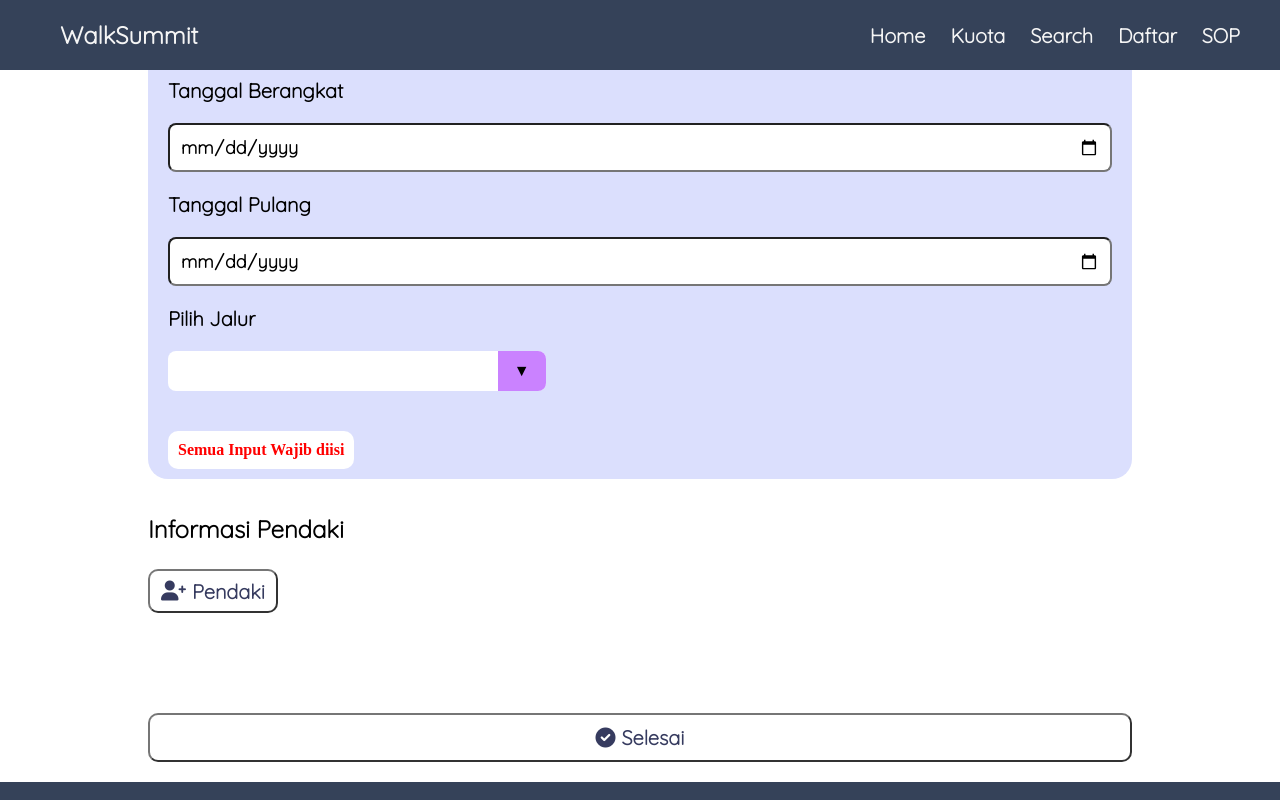
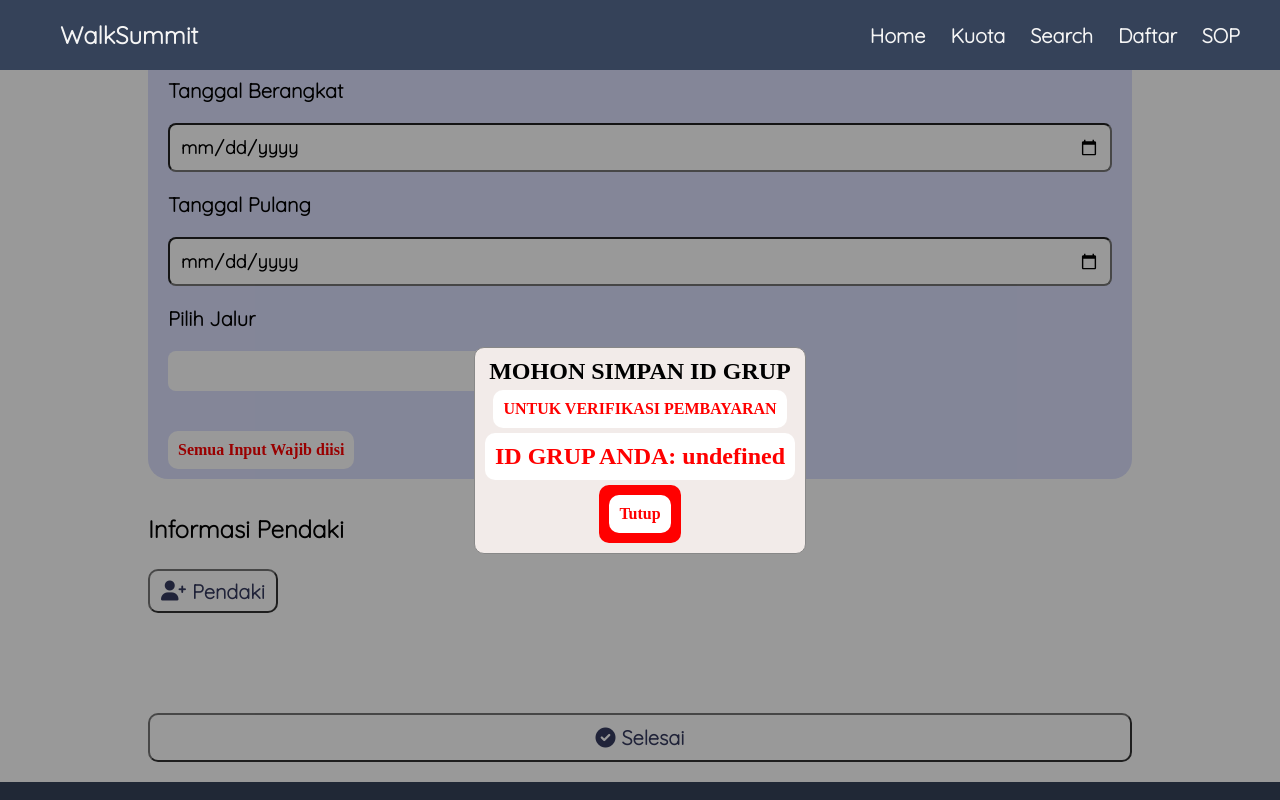
Before and after one commit to Septian182000/walksummit-fe, a Vue app: page /daftar in a window 1280 px wide. Both pictures are taken after a click on the button "Selesai". Shown: the part 122-922 px from the top of the page. Built offline with nearby package versions, Linux system fonts and the light colour scheme; a web font is replaced by a local one.

Commit message:
Membuat modal pada Halaman daftar untuk mengetahui id grup yang digunakan untuk verifikasi pembayaran

```diff
--- a/src/views/DaftarView.vue
+++ b/src/views/DaftarView.vue
@@ -84,7 +84,6 @@ function checkForms() {
 
   const tambahPendaki = async () => {
     const idGrup = await tambahGrup();
-
     objectBiasa.forEach(async (object) => {
       let inputForm = document.querySelectorAll("input");
       let alertTambah = document.querySelector(".alert-tambah-pendaki");
@@ -99,8 +98,8 @@ function checkForms() {
             no_telp_orgtua: object.no_telp_orgtua,
             jenis_kelamin: object.jenis_kelamin,
           })
-          .then(function (response) {
-            console.log(response);
+          .then(function () {
+            console.log(idGrup);
           })
           .catch((error) => console.log(error));
         return data;
@@ -131,8 +130,57 @@ function checkForms() {
         });
       }
     });
+    showModal(idGrup);
   };
   tambahPendaki();
+
+  const showModal = (idGrup) => {
+    const containerModal = document.querySelector(".modal-container");
+    containerModal.innerHTML = `
+  <div class="message-modal">
+  <h2>MOHON SIMPAN ID GRUP</h2>
+  <p>UNTUK VERIFIKASI PEMBAYARAN</p>
+  <p class="id-grup-modal">ID GRUP ANDA: ${idGrup}</p>
+
+  <div class="tutup-modal">
+  <p>Tutup</p>
+  </div>
+  </div>
+
+  <style>
+  .message-modal {
+    background-color: #F2EBE9;
+    display: flex;
+    flex-direction: column;
+    justify-content: center;
+    align-items: center;
+    border-radius: 10px;
+    padding: 10px;
+    gap: 5px;
+    border: 1px solid #888;
+  }
+  .message-modal .id-grup-modal{
+    font-size: 24px;
+  }
+  .tutup-modal{
+    background-color: red;
+    font-weight: bold;
+    color: white;
+    padding: 10px;
+    border-radius: 10px;
+  }
+  .tutup-modal:hover{
+    cursor: pointer;
+  }
+  </style>
+  `;
+  containerModal.style.display = 'flex';
+
+  containerModal.addEventListener("click", (event) => {
+  event.stopPropagation();
+  containerModal.style.display = 'none';
+});
+  };
 }
 
 // function addForm() {
@@ -346,6 +394,7 @@ function checkForms() {
     <button @click.prevent="checkForms()" type="submit">
       <i class="fa-solid fa-circle-check"></i>Selesai
     </button>
+    <div class="modal-container"></div>
   </main>
   <footer>&copy; WalkSummit <span>2k22</span></footer>
 </template>
@@ -498,7 +547,26 @@ main {
     transform: translateY(-1px);
     box-shadow: 0 5px 10px rgba(0, 0, 0, 0.2);
   }
+  .modal-container{
+    display: flex;
+    flex-direction: column;
+    gap: 5px;
+    justify-content: center;
+    align-items: center;
+    position: fixed;
+    z-index: 1; /* Sit on top */
+    padding-top: 100px;
+    display: none;
+    left: 0;
+    top: 0;
+    width: 100%;
+    height: 100%;
+    overflow: auto;
+    background-color: rgb(0,0,0);
+    background-color: rgba(0,0,0,0.4);
+  }
 }
+
 footer {
   background-color: #354259;
   color: white;
```
